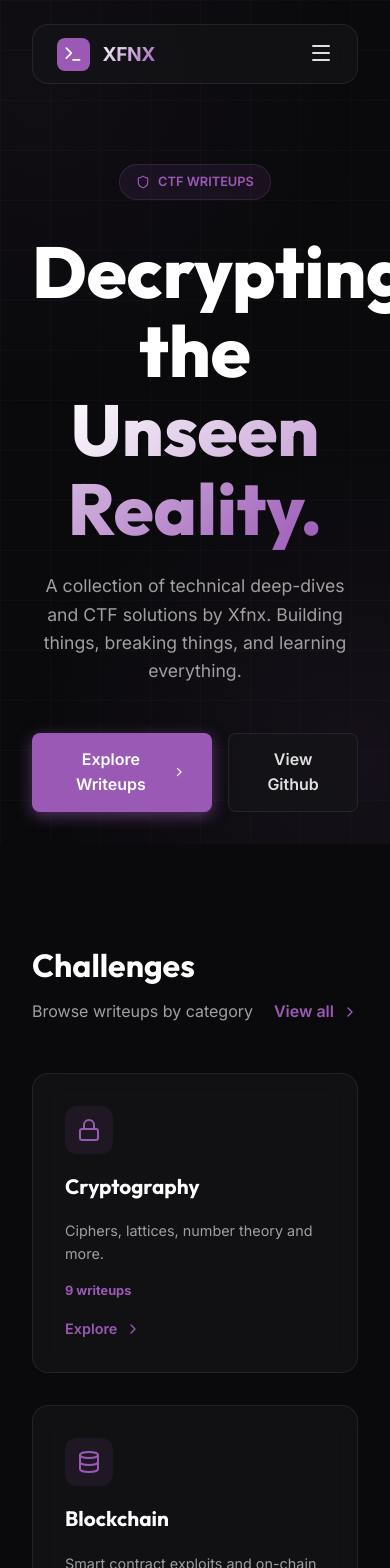
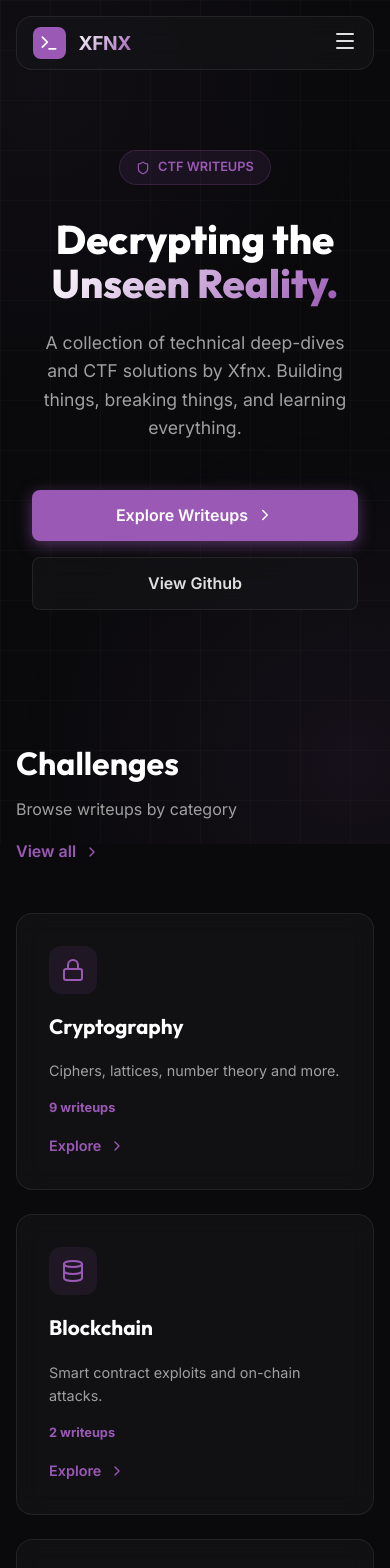
Before and after one commit to xfnx-17/github.io, a React (Vite) app: page /#/ in a window 390 px wide. Shown: the top 1568 px of the page. Built offline with nearby package versions, Linux system fonts and the light colour scheme.

Commit message:
feat: make website fully responsive on mobile devices

```diff
--- a/src/components/Navbar.jsx
+++ b/src/components/Navbar.jsx
@@ -18,17 +18,7 @@ const Navbar = () => {
     }, [isMenuOpen]);
 
     return (
-        <nav className="glass" style={{
-            position: 'sticky',
-            top: '1.5rem',
-            margin: '0 2rem',
-            padding: '0.8rem 1.5rem',
-            display: 'flex',
-            justifyContent: 'space-between',
-            alignItems: 'center',
-            zIndex: 1000,
-            marginTop: '1.5rem'
-        }}>
+        <nav className="glass navbar">
             <Link to="/" style={{ display: 'flex', alignItems: 'center', gap: '0.8rem' }} onClick={() => setIsMenuOpen(false)}>
                 <div style={{
                     background: 'var(--primary)',
--- a/src/index.css
+++ b/src/index.css
@@ -117,6 +117,81 @@ ul {
   background: var(--primary-dark);
 }
 
+.btn-secondary {
+  padding: 0.8rem 1.6rem;
+  border-radius: 8px;
+  font-weight: 600;
+  display: flex;
+  align-items: center;
+  justify-content: center;
+}
+
+.badge {
+  display: inline-flex;
+  align-items: center;
+  gap: 0.5rem;
+  padding: 0.4rem 1rem;
+  background: rgba(155, 89, 182, 0.1);
+  border: 1px solid rgba(155, 89, 182, 0.2);
+  border-radius: 20px;
+  color: var(--primary);
+  font-size: 0.8rem;
+  font-weight: 600;
+  margin-bottom: 2rem;
+}
+
+.hero-title {
+  font-size: 4.5rem;
+  line-height: 1.1;
+  font-weight: 800;
+  margin-bottom: 1.5rem;
+}
+
+.section-title {
+  font-size: 2.5rem;
+  margin-bottom: 0.5rem;
+}
+
+.hero-buttons {
+  display: flex;
+  gap: 1rem;
+  justify-content: center;
+}
+
+@media (max-width: 768px) {
+  .hero-title {
+    font-size: 3rem;
+  }
+
+  .section-title {
+    font-size: 2rem;
+  }
+
+  .container {
+    padding: 0 1.5rem;
+  }
+}
+
+@media (max-width: 480px) {
+  .hero-title {
+    font-size: 2.5rem;
+  }
+
+  .hero-buttons {
+    flex-direction: column;
+    padding: 0 1rem;
+  }
+
+  .hero-buttons a {
+    width: 100%;
+    justify-content: center;
+  }
+
+  .container {
+    padding: 0 1rem;
+  }
+}
+
 /* Background Effects */
 .bg-mesh {
   position: fixed;
@@ -230,3 +305,140 @@ ul {
   margin-bottom: 1rem;
   color: var(--primary-dark);
 }
+
+/* Mobile Responsiveness Utility Classes */
+.navbar {
+  position: sticky;
+  top: 1.5rem;
+  margin: 1.5rem 2rem 0;
+  padding: 0.8rem 1.5rem;
+  display: flex;
+  justify-content: space-between;
+  align-items: center;
+  z-index: 1000;
+}
+
+.cards-grid {
+  display: grid;
+  grid-template-columns: repeat(auto-fill, minmax(320px, 1fr));
+  gap: 2rem;
+}
+
+.cards-grid-small {
+  display: grid;
+  grid-template-columns: repeat(auto-fill, minmax(280px, 1fr));
+  gap: 2rem;
+}
+
+.cards-grid-large {
+  display: grid;
+  grid-template-columns: repeat(auto-fill, minmax(350px, 1fr));
+  gap: 2rem;
+}
+
+.writeup-title {
+  font-size: 3.5rem;
+  margin-bottom: 2rem;
+}
+
+.page-title {
+  font-size: 3rem;
+  margin-bottom: 1rem;
+}
+
+.markdown-container {
+  padding: 4rem;
+  background: rgba(20, 20, 23, 0.4);
+}
+
+.flex-between {
+  display: flex;
+  justify-content: space-between;
+  align-items: flex-end;
+  margin-bottom: 3rem;
+}
+
+.code-block-wrapper {
+  margin: 2rem 0 !important;
+  border-radius: 12px !important;
+  padding: 2rem !important;
+  background: #1a1a1e !important;
+  border: 1px solid var(--border) !important;
+  max-width: 100%;
+  overflow-x: auto !important;
+}
+
+@media (max-width: 768px) {
+  .navbar {
+    margin: 1rem 1rem 0;
+    top: 1rem;
+    padding: 0.6rem 1rem;
+  }
+
+  .cards-grid,
+  .cards-grid-small,
+  .cards-grid-large {
+    grid-template-columns: 1fr;
+    gap: 1.5rem;
+  }
+
+  .writeup-title {
+    font-size: 2.5rem;
+  }
+
+  .page-title {
+    font-size: 2.2rem;
+  }
+
+  .markdown-container {
+    padding: 1.5rem;
+  }
+
+  .code-block-wrapper {
+    margin: 1.5rem 0 !important;
+    padding: 1.5rem !important;
+  }
+
+  .flex-between {
+    flex-direction: column;
+    align-items: flex-start;
+    gap: 1rem;
+  }
+
+  .markdown-container h1 {
+    font-size: 2rem !important;
+  }
+
+  .markdown-container h2 {
+    font-size: 1.5rem !important;
+  }
+}
+
+@media (max-width: 480px) {
+  .writeup-title {
+    font-size: 2rem;
+  }
+
+  .page-title {
+    font-size: 1.8rem;
+  }
+
+  .markdown-container {
+    padding: 1.5rem 1rem;
+  }
+
+  .code-block-wrapper {
+    margin: 1rem 0 !important;
+    padding: 1rem !important;
+    border-radius: 8px !important;
+    font-size: 0.85rem !important;
+  }
+
+  .markdown-container h1 {
+    font-size: 1.8rem !important;
+  }
+
+  .markdown-container h2 {
+    font-size: 1.3rem !important;
+  }
+}
--- a/src/pages/CTFList.jsx
+++ b/src/pages/CTFList.jsx
@@ -15,13 +15,13 @@ const CTFList = () => {
                 <Link to="/" style={{ display: 'inline-flex', alignItems: 'center', gap: '0.5rem', color: 'var(--text-dim)', fontSize: '0.9rem', marginBottom: '2rem', fontWeight: 600 }}>
                     <ArrowLeft size={16} /> Back to Home
                 </Link>
-                <h1 style={{ fontSize: '3rem', marginBottom: '1rem' }}>CTF <span className="gradient-text">Events</span></h1>
+                <h1 className="page-title">CTF <span className="gradient-text">Events</span></h1>
                 <p style={{ color: 'var(--text-dim)', fontSize: '1.1rem' }}>
                     Select a CTF to explore the challenges and my solutions.
                 </p>
             </motion.div>
 
-            <div style={{ display: 'grid', gridTemplateColumns: 'repeat(auto-fill, minmax(350px, 1fr))', gap: '2rem' }}>
+            <div className="cards-grid-large">
                 {ctfs.map((ctf, i) => (
                     <motion.div
                         key={ctf.id}
--- a/src/pages/Home.jsx
+++ b/src/pages/Home.jsx
@@ -14,33 +14,21 @@ const Home = () => {
                     animate={{ opacity: 1, y: 0 }}
                     transition={{ duration: 0.6 }}
                 >
-                    <div style={{
-                        display: 'inline-flex',
-                        alignItems: 'center',
-                        gap: '0.5rem',
-                        padding: '0.4rem 1rem',
-                        background: 'rgba(155, 89, 182, 0.1)',
-                        border: '1px solid rgba(155, 89, 182, 0.2)',
-                        borderRadius: '20px',
-                        color: 'var(--primary)',
-                        fontSize: '0.8rem',
-                        fontWeight: 600,
-                        marginBottom: '2rem'
-                    }}>
+                    <div className="badge">
                         <Shield size={14} /> CTF WRITEUPS
                     </div>
 
-                    <h1 style={{ fontSize: '4.5rem', lineHeight: 1.1, marginBottom: '1.5rem', fontWeight: 800 }}>
+                    <h1 className="hero-title">
                         Decrypting the <br />
                         <span className="gradient-text">Unseen Reality.</span>
                     </h1>
 
-                    <p style={{ maxWidth: '600px', margin: '0 auto 3rem', color: 'var(--text-dim)', fontSize: '1.1rem' }}>
+                    <p style={{ maxWidth: '600px', margin: '0 auto 3rem', color: 'var(--text-dim)', fontSize: '1.1rem', padding: '0 1rem' }}>
                         A collection of technical deep-dives and CTF solutions by
                         Xfnx. Building things, breaking things, and learning everything.
                     </p>
 
-                    <div style={{ display: 'flex', gap: '1rem', justifyContent: 'center' }}>
+                    <div className="hero-buttons">
                         <Link to="/writeups" className="btn-primary">
                             Explore Writeups <ChevronRight size={18} />
                         </Link>
@@ -48,8 +36,7 @@ const Home = () => {
                             href="https://github.com/xfnx-17"
                             target="_blank"
                             rel="noreferrer"
-                            className="glass"
-                            style={{ padding: '0.8rem 1.6rem', borderRadius: '8px', fontWeight: 600, display: 'flex', alignItems: 'center' }}
+                            className="glass btn-secondary"
                         >
                             View Github
                         </a>
@@ -59,9 +46,9 @@ const Home = () => {
 
             {/* Challenge Categories Section */}
             <section style={{ marginBottom: '8rem' }}>
-                <div style={{ display: 'flex', justifyContent: 'space-between', alignItems: 'flex-end', marginBottom: '3rem' }}>
+                <div className="flex-between">
                     <div>
-                        <h2 style={{ fontSize: '2rem', marginBottom: '0.5rem' }}>Challenges</h2>
+                        <h2 className="section-title">Challenges</h2>
                         <p style={{ color: 'var(--text-dim)' }}>Browse writeups by category</p>
                     </div>
                     <Link to="/writeups" style={{ color: 'var(--primary)', fontWeight: 600, display: 'flex', alignItems: 'center', gap: '0.5rem' }}>
@@ -81,7 +68,7 @@ const Home = () => {
                     };
                     const categories = [...new Set(writeups.map(w => w.category))];
                     return (
-                        <div style={{ display: 'grid', gridTemplateColumns: 'repeat(auto-fill, minmax(280px, 1fr))', gap: '2rem' }}>
+                        <div className="cards-grid-small">
                             {categories.map((cat, i) => {
                                 const count = writeups.filter(w => w.category === cat).length;
                                 const meta = categoryIcons[cat] || { icon: <Search size={24} />, desc: 'Various challenges.' };
--- a/src/pages/WriteupsByCTF.jsx
+++ b/src/pages/WriteupsByCTF.jsx
@@ -22,13 +22,13 @@ const WriteupsByCTF = () => {
                 animate={{ opacity: 1, y: 0 }}
                 style={{ marginBottom: '4rem' }}
             >
-                <h1 style={{ fontSize: '3rem', marginBottom: '1rem' }}>{ctf.name} <span className="gradient-text">Writeups</span></h1>
+                <h1 className="page-title">{ctf.name} <span className="gradient-text">Writeups</span></h1>
                 <p style={{ color: 'var(--text-dim)', fontSize: '1.1rem' }}>
                     {filteredWriteups.length} challenges solved and documented.
                 </p>
             </motion.div>
 
-            <div style={{ display: 'grid', gridTemplateColumns: 'repeat(auto-fill, minmax(320px, 1fr))', gap: '2rem' }}>
+            <div className="cards-grid">
                 {filteredWriteups.map((w, i) => (
                     <motion.div
                         key={w.id}
--- a/src/pages/WriteupsByCategory.jsx
+++ b/src/pages/WriteupsByCategory.jsx
@@ -19,7 +19,7 @@ const WriteupsByCategory = () => {
                 animate={{ opacity: 1, y: 0 }}
                 style={{ marginBottom: '4rem' }}
             >
-                <h1 style={{ fontSize: '3rem', marginBottom: '1rem' }}>
+                <h1 className="page-title">
                     <span className="gradient-text">{decodeURIComponent(category)}</span> Challenges
                 </h1>
                 <p style={{ color: 'var(--text-dim)', fontSize: '1.1rem' }}>
@@ -38,7 +38,7 @@ const WriteupsByCategory = () => {
                     <p>Check back later for writeups in this category.</p>
                 </motion.div>
             ) : (
-                <div style={{ display: 'grid', gridTemplateColumns: 'repeat(auto-fill, minmax(320px, 1fr))', gap: '2rem' }}>
+                <div className="cards-grid">
                     {filteredWriteups.map((w, i) => {
                         const ctf = ctfs.find(c => c.id === w.ctfId);
                         return (
```
Also changed, not shown: src/pages/WriteupDetail.jsx (+6 -6 lines).
